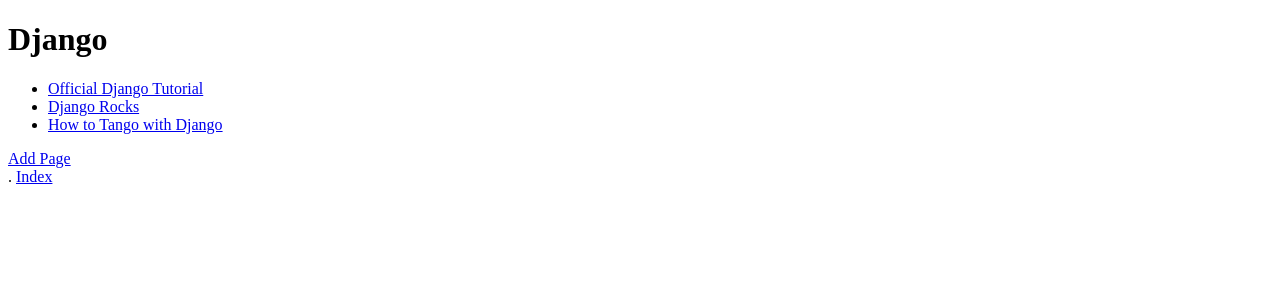
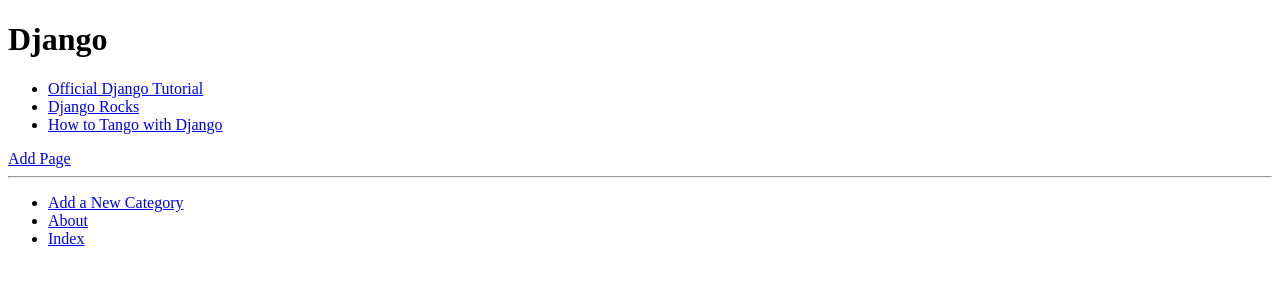
Before and after one commit to SadafAshraffi/tango_with_django_1_project, a Django app: page /rango/category/django/ in a window 1280 px wide. Shown: the top 300 px of the page. Run offline with Django 3.2, Linux system fonts and the light colour scheme; data comes from the database, SQL or seed files in the repository.

Commit message:
chapter_8

```diff
--- a/rango/urls.py
+++ b/rango/urls.py
@@ -9,7 +9,7 @@
 path('about/', views.about, name='about'),
 path('category/<slug:category_name_slug>/',views.show_category, name='show_category'),
 path('add_category/', views.add_category, name='add_category'),
-path('category/<slug:category_name_slug>/add_page/', views.add_page, name='add_page'),
+path('/rango/category/<slug:category_name_slug>/add_page/', views.add_page, name='add_page'),
 
 
 ]
--- /dev/null
+++ b/templates/rango/base.html
@@ -0,0 +1,29 @@
+<!DOCTYPE html>
+{% load static %}
+
+
+<html>
+    <head lang="en">
+        <meta charset="UTF-8" />
+        <title>
+            Rango -
+            {% block title_block %}
+                How to Tango with Django!
+            {% endblock %}
+        </title>
+    </head>
+    <body>
+        <div>
+        {% block body_block %}
+        {% endblock %}
+        </div>
+        <hr />
+        <div>
+            <ul>
+                <li><a href="{% url 'rango:add_category' %}">Add a New Category</a></li>
+                <li><a href="{% url 'rango:about' %}">About</a></li>
+                <li><a href="{% url 'rango:index' %}">Index</a></li>
+            </ul>
+        </div>
+    </body>
+</html>
--- a/templates/rango/category.html
+++ b/templates/rango/category.html
@@ -1,12 +1,16 @@
 <!DOCTYPE html>
-<html>
-    <head>
-        <title>Rango</title>
-    </head>
+{% extends 'rango/base.html' %}
+{% load static %}
 
-<body>
+{% block title_block %}
+    {% if category %}
+        {{ category.name }}
+    {% else %}
+        Unknown Category
+    {% endif %}
+{% endblock %}
 
-    <div>
+{% block body_block %}
     {% if category %}
         <h1>{{ category.name }}</h1>
         {% if pages %}
@@ -21,14 +25,9 @@
         {% else %}
         <strong>No pages currently in category.</strong>
         {% endif %}
-        <a href="/rango/category/{{category.slug }}/add_page/">Add Page</a> <br/>.
+
+         <a href="/rango/category/{{category.slug }}/add_page/">Add Page</a>  <br />
     {% else %}
-        The specified category does not exist.
-        {% endif %}
-
-        <a href="/rango/">Index</a><br />
-        </div>
-    </body>
-
-
-</html>
+    The specified category does not exist.
+    {% endif %}
+{% endblock %}
--- a/templates/rango/index.html
+++ b/templates/rango/index.html
@@ -21,7 +21,8 @@
         {% for category in categories %}
 
             <li>
-                <a href="/rango/category/{{ category.slug }}/">{{ category.name }}</a>
+                <a href="{% url 'rango:show_category' category.slug %}">
+                    {{ category.name }}</a>
             </li>
         {% endfor %}
         </ul>
@@ -49,6 +50,7 @@
     </ul>
 {% else %}
     <strong>There are no pages present.</strong>
+    <a href="/rango/add_page/">Add a New Page</a><br />
 
 {% endif %}
 </div>
```
